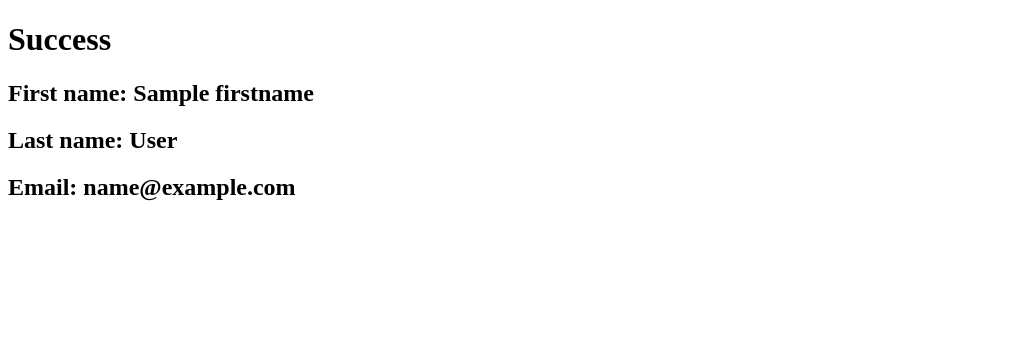
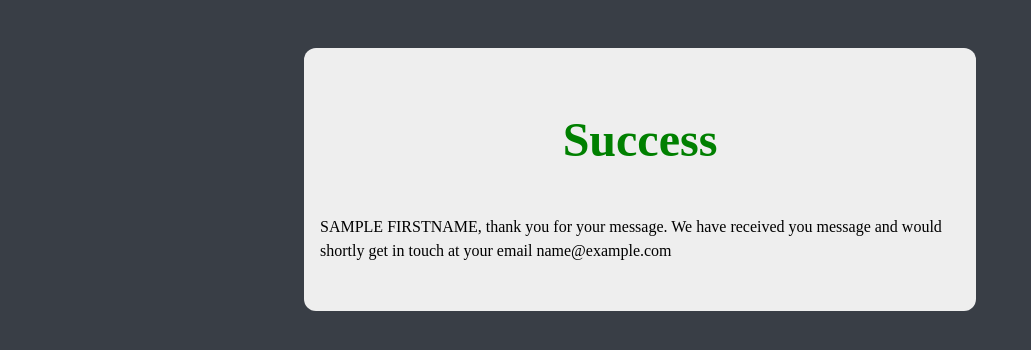
Before and after one commit to Gesifeta/blog_post, a Flask app: template templates/success.html in a window 1280 px wide. Shown: the top 350 px of the page, without its empty margins (0-1031 px from the left). Run offline with Flask 3, Linux system fonts and the light colour scheme; the template is opened without the code that fills it: most values are stand-ins (such as "Sample title", 1, 10 or a date in 2020).

Commit message:
added messaging service through email

```diff
--- a/api.py
+++ b/api.py
@@ -1,4 +1,4 @@
 import os
 
-GMAIL_USERNAME = '@gmail.com'
-GMAIL_PASSWORD = ' tgqh wtmt suuf'
+GMAIL_USERNAME = 'adamgemechu@gmail.com'
+GMAIL_PASSWORD = 'htzk tptd qdan iahf'
--- a/server.py
+++ b/server.py
@@ -1,6 +1,8 @@
 from sys import exception
 from flask import Flask, render_template, request
+from markupsafe import Markup
 from  api import GMAIL_PASSWORD,GMAIL_USERNAME
+
 
 import smtplib,os
 import json
@@ -29,7 +31,7 @@ def contact():
     return render_template("contact.html")
 
 
-@app.route("/login",methods=["POST","GET"])
+@app.route("/login", methods=["POST","GET"]) # type: ignore
 def login():
     if request.method == "POST":
         if request.form["email"] != "":
@@ -37,13 +39,17 @@ def login():
                 with smtplib.SMTP("smtp.gmail.com", port=587) as connection:
                     connection.starttls()
                     connection.login(user=GMAIL_USERNAME,password= GMAIL_PASSWORD)
+                    data = {
+                    "firstname":request.form["firstname"],
+                    "lastname":request.form["lastname"],
+                    "email":request.form["email"]
+                }
+                    connection.sendmail(from_addr=GMAIL_USERNAME, to_addrs=GMAIL_USERNAME,
+                    msg=f"Subject:Blog Post\n\n{request.form['message']}")
             except Exception as e:
                     return f"Login Failed: {e}"
             else:
-                connection.sendmail(from_addr=GMAIL_USERNAME, to_addrs="adamgemechu@outlook.com",
-                    msg=f"Subject:Blog Post\n\n{request.form['message']}")
-                connection.quit()
-
+                return render_template("success.html",data =data)
     else:
         return render_template("contact.html")
 
--- a/static/css/styles.css
+++ b/static/css/styles.css
@@ -17,6 +17,9 @@ header{
     color: white;
     gap:3rem;
     min-height: 400px;
+}
+p{
+    line-height: 1.5;
 }
 header nav{
     color: #ffffff;
@@ -110,6 +113,21 @@ form{
     flex-direction: column;
     gap: .5rem;
 }
+.message-success{
+    display: flex;
+    border-radius: 12px;
+    padding: 2rem 1rem;
+    margin: auto;
+    margin-top: 3rem;
+    width: 50%;
+    flex-direction: column;
+    background-color: #EEEEEE;
+}
+.message-success h1{
+    text-align: center;
+    color: green;
+    font-size: 3rem;
+}
 
 footer{
     position: fixed;
--- a/templates/success.html
+++ b/templates/success.html
@@ -2,12 +2,14 @@
 <html lang="en">
 <head>
     <meta charset="UTF-8">
+    <link rel="stylesheet" href="/static/css/styles.css">
     <title>Success</title>
 </head>
 <body>
+    <div class="message-success">
 <h1>Success</h1>
-<h2>First name: {{data["firstname"]}}</h2>
-<h2>Last name: {{data["lastname"]}}</h2>
-<h2>Email: {{data["email"]}}</h2>
+<p>{{data["firstname"].upper()}}, thank you for your message. We have received you message and would shortly get in touch at
+    your email {{data["email"]}} </p>
+</div>
 </body>
 </html>
```
Also changed, not shown: 1 other file.
